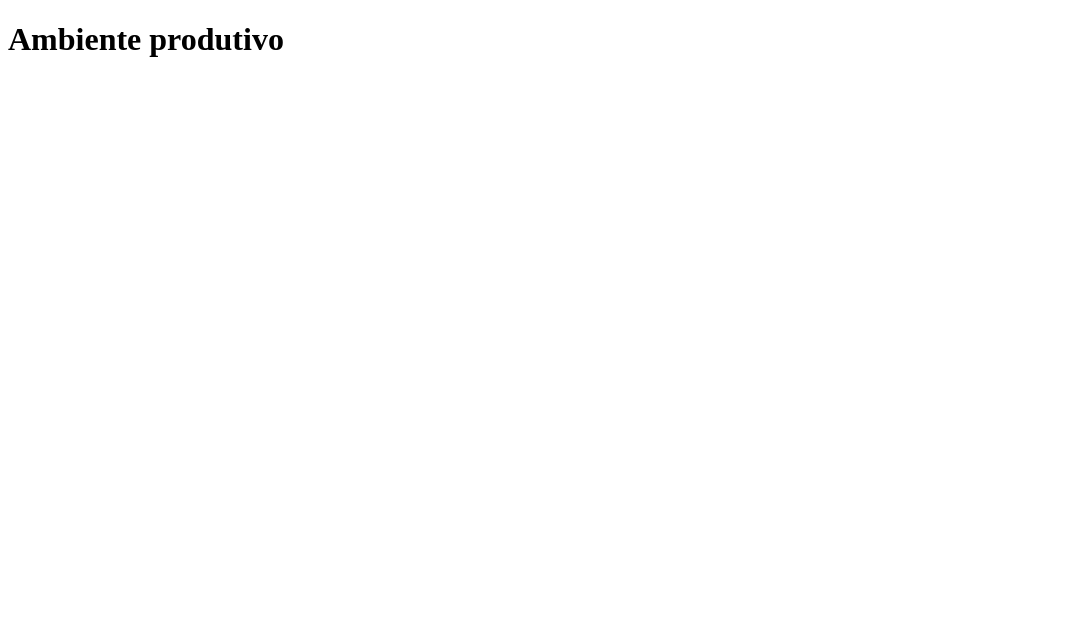
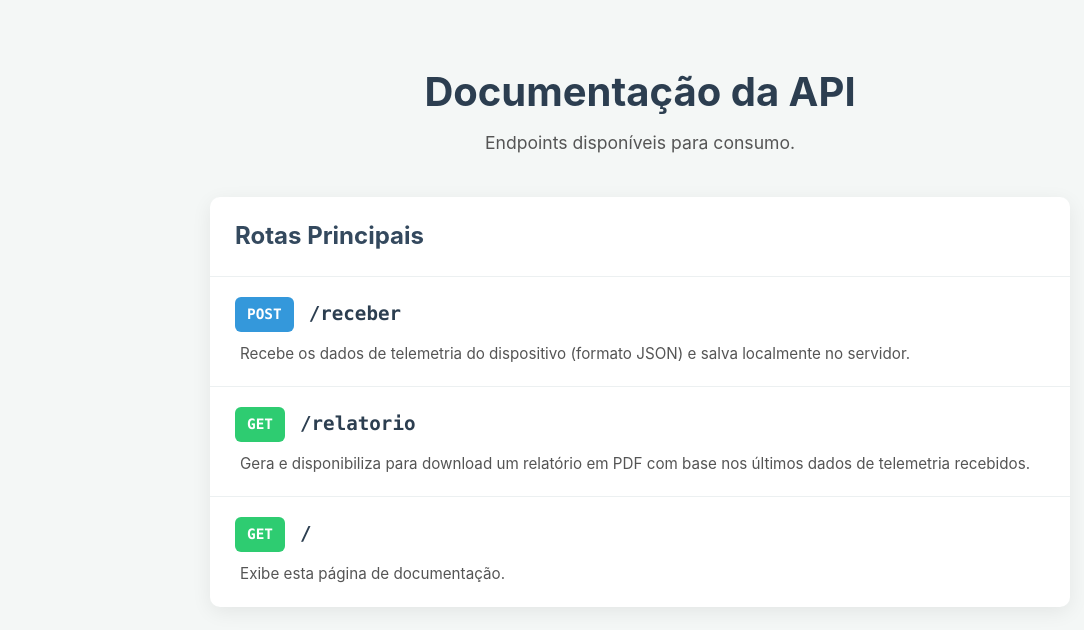
Before and after one commit to PI8SEM/api, a plain HTML site: page index.html in a window 1280 px wide. Shown: the whole page, without its empty margins (0-1084 px from the left). Drawn offline with Linux system fonts and the light colour scheme.

Commit message:
feat: nova pagina index

```diff
--- a/index.html
+++ b/index.html
@@ -1,11 +1,172 @@
 <!DOCTYPE html>
-<html lang="en">
+<html lang="pt-br">
 <head>
     <meta charset="UTF-8">
     <meta name="viewport" content="width=device-width, initial-scale=1.0">
-    <title>Document</title>
+    <title>Documentação da API</title>
+    <style>
+        /* --- Reset e Configurações Globais --- */
+        * {
+            box-sizing: border-box;
+            margin: 0;
+            padding: 0;
+        }
+
+        body {
+            font-family: -apple-system, BlinkMacSystemFont, "Segoe UI", Roboto, Helvetica, Arial, sans-serif;
+            background-color: #f4f7f6;
+            color: #333;
+            line-height: 1.6;
+        }
+
+        /* --- Container Principal --- */
+        .container {
+            max-width: 900px;
+            margin: 40px auto;
+            padding: 20px;
+        }
+
+        /* --- Cabeçalho --- */
+        header {
+            text-align: center;
+            margin-bottom: 40px;
+        }
+
+        header h1 {
+            color: #2c3e50;
+            font-weight: 700;
+            font-size: 2.5em;
+        }
+
+        header p {
+            font-size: 1.1em;
+            color: #555;
+            margin-top: 5px;
+        }
+
+        /* --- Seção de Endpoints --- */
+        .endpoints-section {
+            background-color: #ffffff;
+            border-radius: 10px;
+            box-shadow: 0 5px 20px rgba(0, 0, 0, 0.07);
+            overflow: hidden;
+        }
+
+        .endpoints-section h2 {
+            font-size: 1.5em;
+            color: #34495e;
+            padding: 20px 25px;
+            border-bottom: 1px solid #ecf0f1;
+        }
+
+        /* --- Card de Endpoint Individual --- */
+        .endpoint-card {
+            padding: 20px 25px;
+            border-bottom: 1px solid #ecf0f1;
+            transition: background-color 0.2s ease;
+        }
+
+        .endpoint-card:last-child {
+            border-bottom: none;
+        }
+
+        .endpoint-card:hover {
+            background-color: #fdfdfd;
+        }
+
+        .endpoint-header {
+            display: flex;
+            align-items: center;
+            gap: 15px;
+            margin-bottom: 10px;
+        }
+
+        /* --- Badge do Método HTTP --- */
+        .method {
+            font-family: "SFMono-Regular", Consolas, "Liberation Mono", Menlo, Courier, monospace;
+            font-size: 0.9em;
+            font-weight: bold;
+            padding: 6px 12px;
+            border-radius: 6px;
+            color: #fff;
+            text-transform: uppercase;
+        }
+
+        .method.post {
+            background-color: #3498db; /* Azul para POST */
+        }
+
+        .method.get {
+            background-color: #2ecc71; /* Verde para GET */
+        }
+
+        /* Adicione mais se precisar:
+        .method.put { background-color: #f39c12; }
+        .method.delete { background-color: #e74c3c; }
+        */
+
+        /* --- Caminho da Rota (Path) --- */
+        .path {
+            font-family: "SFMono-Regular", Consolas, "Liberation Mono", Menlo, Courier, monospace;
+            font-size: 1.2em;
+            color: #2c3e50;
+            font-weight: 600;
+        }
+
+        /* --- Descrição do Endpoint --- */
+        .description {
+            font-size: 0.95em;
+            color: #555;
+            padding-left: 5px; /* Alinha com o início do path */
+        }
+
+    </style>
 </head>
 <body>
-    <h1>Ambiente produtivo</h1>
+
+    <div class="container">
+        <header>
+            <h1>Documentação da API</h1>
+            <p>Endpoints disponíveis para consumo.</p>
+        </header>
+
+        <main>
+            <section class="endpoints-section">
+                <h2>Rotas Principais</h2>
+
+                <div class="endpoint-card">
+                    <div class="endpoint-header">
+                        <span class="method post">POST</span>
+                        <span class="path">/receber</span>
+                    </div>
+                    <p class="description">
+                        Recebe os dados de telemetria do dispositivo (formato JSON) e salva localmente no servidor.
+                    </p>
+                </div>
+
+                <div class="endpoint-card">
+                    <div class="endpoint-header">
+                        <span class="method get">GET</span>
+                        <span class="path">/relatorio</span>
+                    </div>
+                    <p class="description">
+                        Gera e disponibiliza para download um relatório em PDF com base nos últimos dados de telemetria recebidos.
+                    </p>
+                </div>
+
+                <div class="endpoint-card">
+                    <div class="endpoint-header">
+                        <span class="method get">GET</span>
+                        <span class="path">/</span>
+                    </div>
+                    <p class="description">
+                        Exibe esta página de documentação.
+                    </p>
+                </div>
+
+            </section>
+        </main>
+    </div>
+
 </body>
 </html>
```
